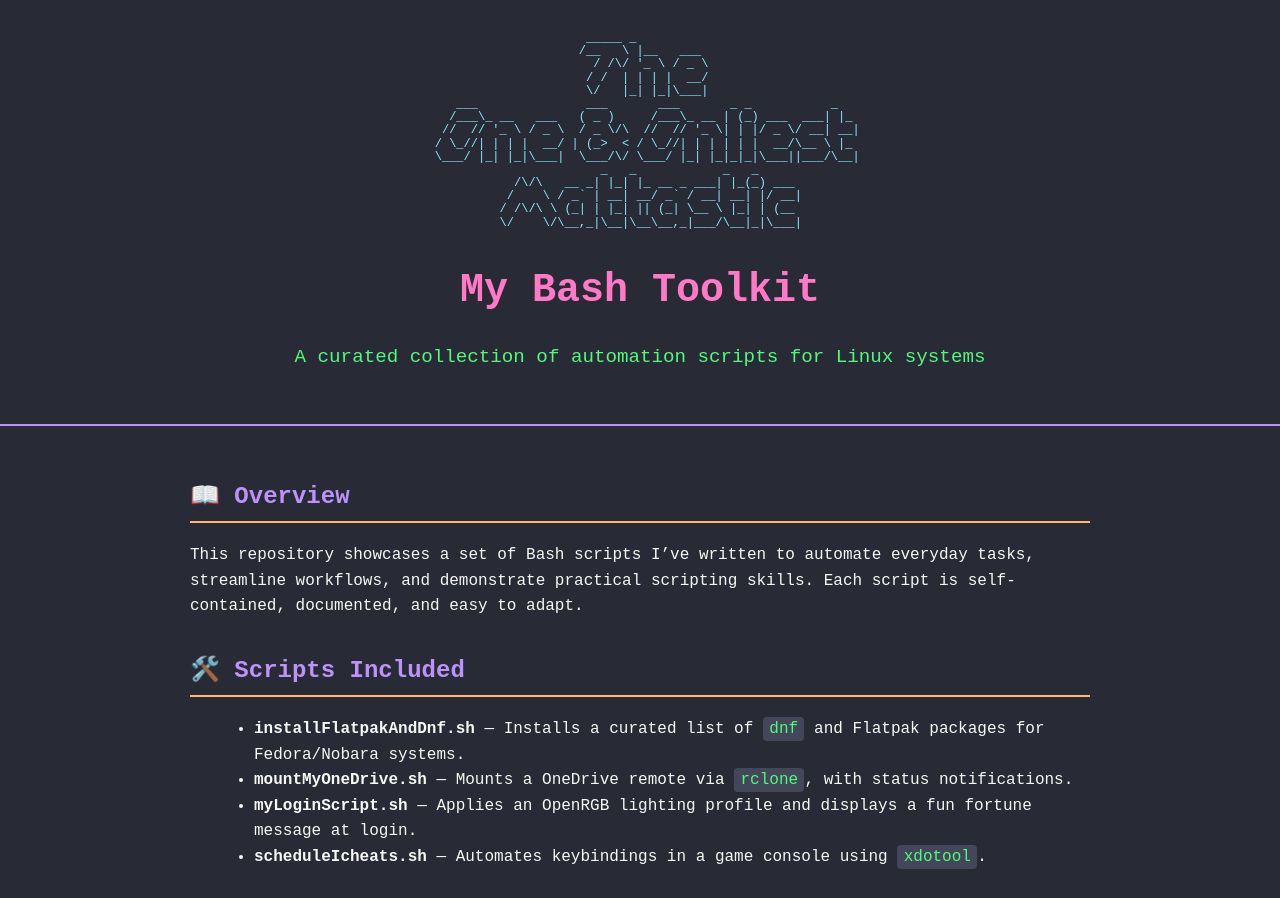
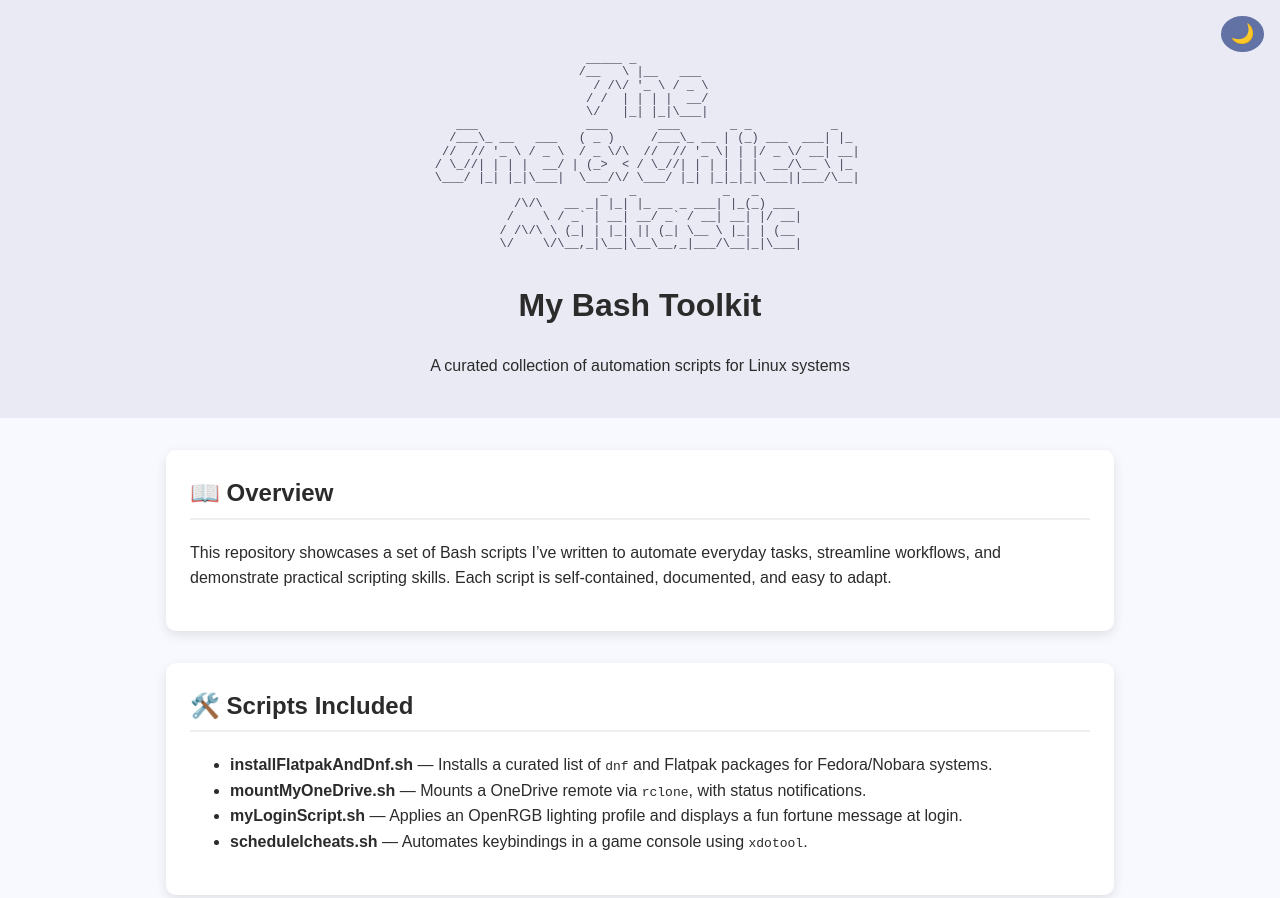
Before and after one commit to TheOnliestMattastic/My-Bash-Toolkit, a plain HTML site: page index.html in a window 1280 px wide. Shown: the top 898 px of the page. Drawn offline with Linux system fonts and the light colour scheme.

Commit message:
Updated index and uploaded style.css

```diff
--- a/index.html
+++ b/index.html
@@ -3,101 +3,13 @@
 <head>
   <meta charset="UTF-8">
   <meta name="viewport" content="width=device-width, initial-scale=1.0">
+  <link rel="stylesheet" href="style.css">
   <title>My Bash Toolkit</title>
-  <style>
-    /* Dracula-inspired palette */
-    :root {
-      --bg: #282a36;
-      --fg: #f8f8f2;
-      --purple: #bd93f9;
-      --pink: #ff79c6;
-      --cyan: #8be9fd;
-      --green: #50fa7b;
-      --orange: #ffb86c;
-    }
-
-    body {
-      font-family: "Fira Code", monospace, Arial, sans-serif;
-      margin: 0; padding: 0;
-      background: var(--bg); color: var(--fg);
-      line-height: 1.6;
-    }
-
-    header {
-      background: var(--bg);
-      padding: 2rem 1rem;
-      text-align: center;
-      border-bottom: 2px solid var(--purple);
-    }
-
-    /* ASCII banner */
-    .ascii {
-      font-family: "Fira Code", monospace;
-      font-size: 12px;
-      line-height: 1.1;
-      color: var(--cyan);
-      white-space: pre;       /* preserve spacing */
-      background: transparent;
-      padding: 0;
-      margin: 0 auto 1rem auto;
-      display: inline-block;  /* center block, keep text left-aligned */
-      text-align: left;
-    }
-
-    header h1 {
-      margin: 0;
-      font-size: 2.5rem;
-      color: var(--pink);
-    }
-
-    header p {
-      font-size: 1.2rem;
-      color: var(--green);
-    }
-
-    main {
-      max-width: 900px;
-      margin: auto;
-      padding: 2rem;
-    }
-
-    section {
-      margin-bottom: 2rem;
-    }
-
-    h2 {
-      color: var(--purple);
-      border-bottom: 2px solid var(--orange);
-      padding-bottom: .3rem;
-    }
-
-    /* Code blocks inside main content */
-    main pre, main code {
-      background: #44475a;
-      color: var(--green);
-      padding: .2rem .4rem;
-      border-radius: 4px;
-      font-family: "Fira Code", monospace;
-    }
-
-    ul { margin-left: 1.5rem; }
-
-    footer {
-      background: var(--bg);
-      color: var(--cyan);
-      text-align: center;
-      padding: 1rem;
-      margin-top: 2rem;
-      border-top: 2px solid var(--purple);
-    }
-
-    a { color: var(--pink); text-decoration: none; }
-    a:hover { text-decoration: underline; }
-  </style>
 </head>
 <body>
   <header>
-    <pre class="ascii">
+    <button id="theme-toggle" aria-label="Toggle theme">🌙</button>
+    <pre class="ascii-logo"><code>
                        _____ _
                       /__   \ |__   ___
                         / /\/ '_ \ / _ \
@@ -113,22 +25,22 @@
             /    \ / _` | __| __/ _` / __| __| |/ __|
            / /\/\ \ (_| | |_| || (_| \__ \ |_| | (__
            \/    \/\__,_|\__|\__\__,_|___/\__|_|\___|
-    </pre>
+    </code></pre>
     <h1>My Bash Toolkit</h1>
     <p>A curated collection of automation scripts for Linux systems</p>
   </header>
 
   <main>
-    <section>
+    <div class="project-card">
       <h2>📖 Overview</h2>
       <p>
         This repository showcases a set of Bash scripts I’ve written to automate
         everyday tasks, streamline workflows, and demonstrate practical scripting
         skills. Each script is self-contained, documented, and easy to adapt.
       </p>
-    </section>
+    </div>
 
-    <section>
+    <div class="project-card">
       <h2>🛠️ Scripts Included</h2>
       <ul>
         <li><strong>installFlatpakAndDnf.sh</strong> — Installs a curated list of <code>dnf</code> and Flatpak packages for Fedora/Nobara systems.</li>
@@ -136,9 +48,9 @@
         <li><strong>myLoginScript.sh</strong> — Applies an OpenRGB lighting profile and displays a fun fortune message at login.</li>
         <li><strong>scheduleIcheats.sh</strong> — Automates keybindings in a game console using <code>xdotool</code>.</li>
       </ul>
-    </section>
+    </div>
 
-    <section>
+    <div class="project-card">
       <h2>🚀 Getting Started</h2>
       <ol>
         <li>Clone the repository:
@@ -153,24 +65,46 @@ cd My-Bash-Toolkit</code></pre>
         </li>
       </ol>
       <p><em>Note: Some scripts require dependencies like <code>rclone</code>, <code>xdotool</code>, or <code>OpenRGB</code>. See script headers for details.</em></p>
-    </section>
+    </div>
 
-    <section>
+    <div class="project-card">
       <h2>💡 Examples</h2>
       <p><strong>Mount OneDrive:</strong></p>
       <pre><code>./mountMyOneDrive.sh</code></pre>
       <p><strong>Install packages:</strong></p>
       <pre><code>./installFlatpakAndDnf.sh</code></pre>
-    </section>
+    </div>
 
-    <section>
+    <div class="project-card">
       <h2>📜 License</h2>
       <p>Distributed under the <a href="https://creativecommons.org/publicdomain/zero/1.0/">CC0-1.0 Universal License</a>.</p>
-    </section>
+    </div>
   </main>
 
   <footer>
-    <p>Created by TheOnliestMattastic — Demonstrating practical Bash scripting and automation skills</p>
+    &copy; 2025 Matthew Poole Chicano — Built with GitHub Pages
   </footer>
+  <script>
+    const toggleBtn = document.getElementById('theme-toggle');
+    const currentTheme = localStorage.getItem('theme');
+
+    if (currentTheme) {
+      document.documentElement.setAttribute('data-theme', currentTheme);
+      toggleBtn.textContent = currentTheme === 'dark' ? '☀️' : '🌙';
+    }
+
+    toggleBtn.addEventListener('click', () => {
+      let theme = document.documentElement.getAttribute('data-theme');
+      if (theme === 'dark') {
+        document.documentElement.setAttribute('data-theme', 'light');
+        localStorage.setItem('theme', 'light');
+        toggleBtn.textContent = '🌙';
+      } else {
+        document.documentElement.setAttribute('data-theme', 'dark');
+        localStorage.setItem('theme', 'dark');
+        toggleBtn.textContent = '☀️';
+      }
+    });
+  </script>
 </body>
 </html>
--- /dev/null
+++ b/style.css
@@ -0,0 +1,157 @@
+/* Dracula-inspired Light Theme */
+:root {
+  --bg-color: #f8f8ff;       /* soft off-white */
+  --text-color: #2b2b2b;     /* dark gray */
+  --card-bg: #ffffff;
+  --header-bg: #eaeaf5;      /* pale lavender */
+  --header-text: #2b2b2b;
+  --accent: #6272a4;         /* muted Dracula blue */
+  --accent-hover: #7082c4;
+  --secondary: #bd93f9;      /* Dracula purple */
+  --secondary-hover: #9a6df0;
+  --logo-color: #44475a;     /* dark slate for ASCII */
+}
+
+/* Dark theme (Dracula classic) */
+[data-theme="dark"] {
+  --bg-color: #1e1e1e;
+  --text-color: #f8f8f2;
+  --card-bg: #282a36;
+  --header-bg: #44475a;
+  --header-text: #f8f8f2;
+  --accent: #bd93f9;
+  --accent-hover: #9a6df0;
+  --secondary: #6272a4;
+  --secondary-hover: #7082c4;
+  --logo-color: #bd93f9;
+}
+
+/* Global styles */
+body {
+  background: var(--bg-color);
+  color: var(--text-color);
+  font-family: Arial, sans-serif;
+  line-height: 1.6;
+  margin: 0;
+  padding: 0;
+  transition: background 0.3s ease, color 0.3s ease;
+}
+
+header {
+  background: var(--header-bg);
+  color: var(--header-text);
+  padding: 1.5rem;
+  text-align: center;
+  position: relative;
+}
+
+h1, h2 {
+  margin-top: 0;
+  color: var(--text-color);
+}
+
+.project-card {
+  background: var(--card-bg);
+  color: var(--text-color);
+  border-radius: 10px;
+  padding: 1.5rem;
+  box-shadow: 0 4px 12px rgba(0,0,0,0.1);
+  margin: 2rem auto;
+  max-width: 900px;
+  transition: background 0.3s ease, color 0.3s ease;
+}
+
+h2 {
+  border-bottom: 2px solid #eee;
+  padding-bottom: 0.3rem;
+}
+
+/* Preview images */
+.preview {
+  display: flex;
+  gap: 1rem;
+  flex-wrap: wrap;
+  justify-content: center;
+}
+
+.preview img {
+  max-width: 800px;   /* limit image size */
+  height: auto;
+  border: 1px solid #ccc;
+  border-radius: 2px;
+}
+
+/* Buttons */
+.buttons {
+  margin-top: 1rem;
+  display: flex;
+  gap: 1rem;
+  flex-wrap: wrap;
+}
+
+.btn {
+  text-decoration: none;
+  padding: 0.6rem 1.2rem;
+  border-radius: 6px;
+  font-weight: bold;
+  transition: background 0.2s ease;
+}
+
+.btn.demo {
+  background: var(--accent);
+  color: #fff;
+}
+
+.btn.demo:hover {
+  background: var(--accent-hover);
+}
+
+.btn.code {
+  background: var(--secondary);
+  color: #f8f8f2;
+}
+
+.btn.code:hover {
+  background: var(--secondary-hover);
+}
+
+/* ASCII Art Logo Styling */
+.ascii-logo {
+  font-family: "Courier New", monospace;
+  font-size: 12px;
+  line-height: 1.1;
+  white-space: pre;
+  color: var(--logo-color);
+  text-align: left;
+  margin: 1rem 0;
+  display: inline-block;
+}
+
+/* Theme toggle button (fixed top-right) */
+#theme-toggle {
+  position: absolute;
+  top: 1rem;
+  right: 1rem;
+  padding: 0.4rem 0.6rem;
+  border: none;
+  border-radius: 50%;
+  cursor: pointer;
+  font-size: 1.2rem;
+  background: var(--accent);
+  color: #fff;
+  transition: background 0.2s ease, transform 0.2s ease;
+}
+
+#theme-toggle:hover {
+  background: var(--accent-hover);
+  transform: scale(1.1);
+}
+
+/* Footer */
+footer {
+  text-align: center;
+  padding: 1rem;
+  background: #eee;
+  font-size: 0.9rem;
+  margin-top: 2rem;
+}
```
